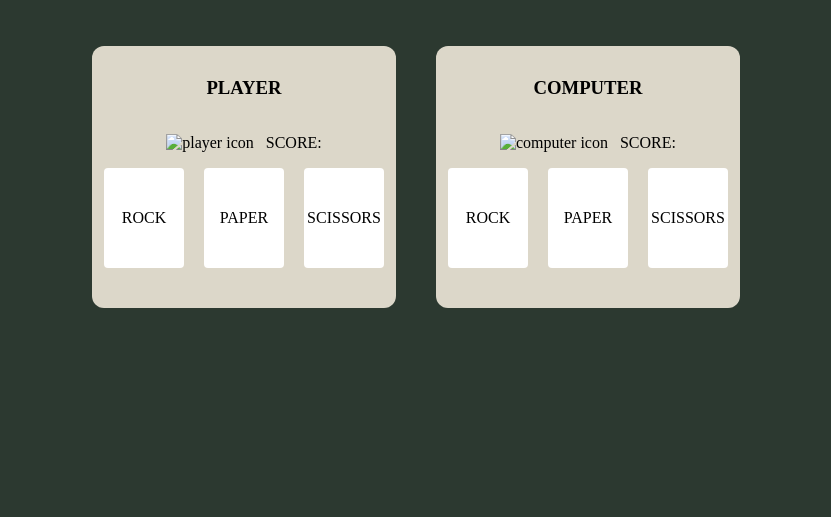
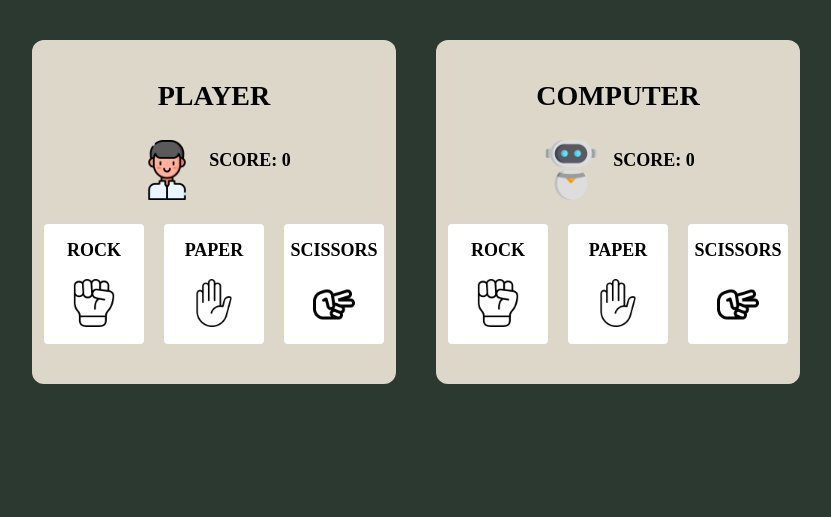
Before and after one commit to NickBzy/RPS-Game, a plain HTML site: page index.html in a window 1280 px wide. Shown: the part 283-800 px from the top of the page, without its empty margins (224-1055 px from the left). Drawn offline with Linux system fonts and the light colour scheme.

Commit message:
Add styling for UI

```diff
--- a/index.html
+++ b/index.html
@@ -17,18 +17,21 @@
             <div class="playerContainer">
                 <h3>PLAYER</h3>
                 <div class="score">
-                    <img src="" alt="player icon">
-                    <p id="playerScore">SCORE:</p>
+                    <img height="60px" src="images/man.png" alt="player icon">
+                    <p>SCORE: <span id="playerScore">0</span></p>
                 </div>
                 <div class="rps">
                     <div class="rock">
                         <p>ROCK</p>
+                        <img height="40%" src="./images/rock.png" alt="rock">
                     </div>
                     <div class="paper">
                         <p>PAPER</p>
+                        <img height="40%" src="./images/paper.png" alt="paper">
                     </div>
                     <div class="scissors">
                         <p>SCISSORS</p>
+                        <img height="40%" src="./images/scissors.png" alt="scissors">
                     </div>
                 </div>
             </div>
@@ -36,18 +39,21 @@
             <div class="cpuContainer">
                 <h3>COMPUTER</h3>
                 <div class="score">
-                    <img src="" alt="computer icon">
-                    <p id="playerScore">SCORE:</p>
+                    <img height="60px" src="./images/robot.png" alt="computer icon">
+                    <p>SCORE: <span id="cpuScore">0</span></p>
                 </div>
                 <div class="rps">
                     <div class="rock">
                         <p>ROCK</p>
+                        <img height="40%" src="./images/rock.png" alt="rock">
                     </div>
                     <div class="paper">
                         <p>PAPER</p>
+                        <img height="40%" src="./images/paper.png" alt="paper">
                     </div>
                     <div class="scissors">
                         <p>SCISSORS</p>
+                        <img height="40%" src="./images/scissors.png" alt="scissors">
                     </div>
                 </div>
             </div>
--- a/styles/styles.css
+++ b/styles/styles.css
@@ -2,6 +2,22 @@ body {
     margin: 0;
     border: 0;
     background-color: #2C3930;
+}
+
+h1 {
+    color: #fff;
+    font-size: 60px;
+}
+
+h3 {
+    font-size: 28px;
+}
+
+p {
+    margin-top: 0;
+    border: 0;
+    font-size: 18px;
+    font-weight: bold;
 }
 
 .container {
@@ -35,6 +51,7 @@ body {
     display: flex;
     align-items: center;
     gap: 12px;
+    margin-bottom: 24px;
 }
 
 .rps {
@@ -44,9 +61,10 @@ body {
 
 .rock, .paper, .scissors {
     background-color: #fff;
-    height: 100px;
-    width: 80px;
+    height: 120px;
+    width: 100px;
     display: flex;
+    flex-direction: column;
     align-items: center;
     justify-content: center;
     border-radius: 4px;
```
Also changed, not shown: images/man.png (added), images/paper.png (added), images/robot.png (added), images/rock.png (added), images/scissors.png (added).
